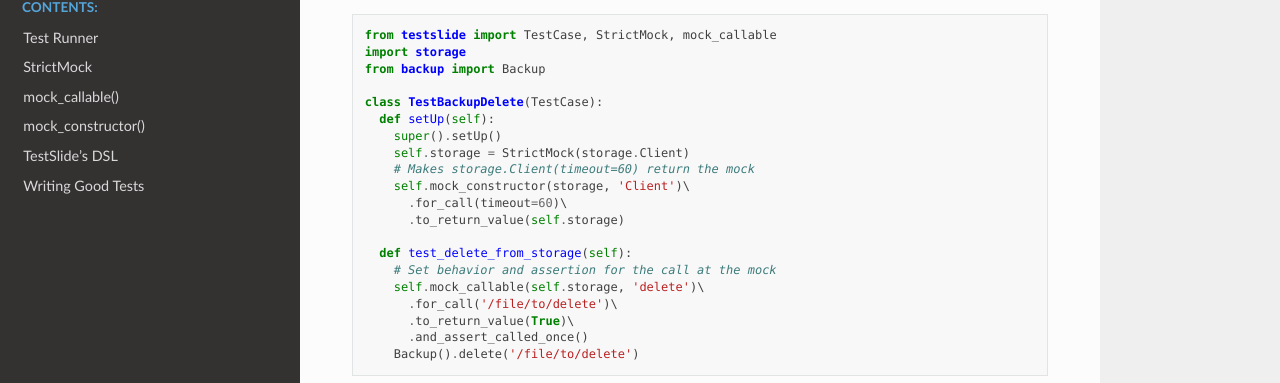
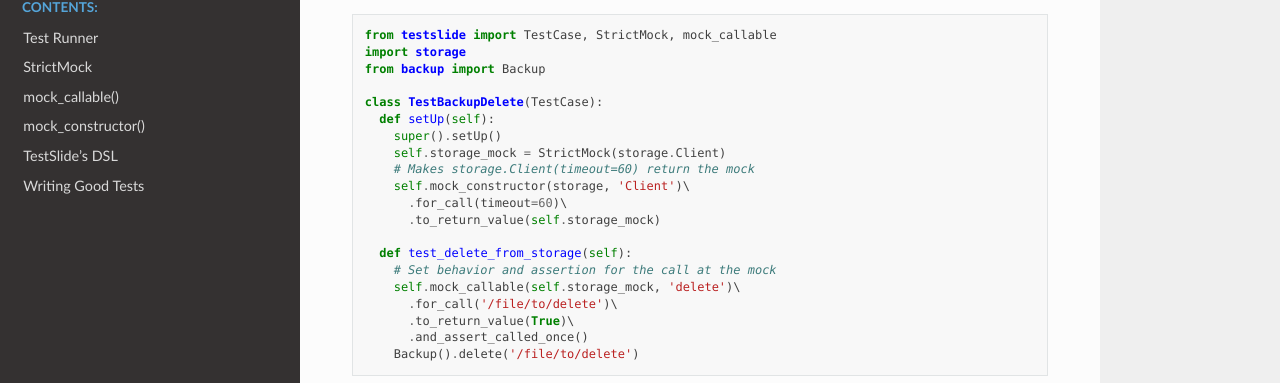
Before and after one commit to facebook/TestSlide, a Sphinx documentation site: the page built from docs/index.rst, in a window 1280 px wide and 900 px high, scrolled down 546 px. Shown: the part 114-497 px from the top of the window. Built offline with Sphinx 7.4.7 and the Read the Docs theme 2.0.0, drawn with Linux system fonts in a browser that asks for light colours.

Commit message:
Rename storage to storage_mock

```diff
--- a/docs/index.rst
+++ b/docs/index.rst
@@ -33,15 +33,15 @@ Write a test case for it ``backup_test.py``:
   class TestBackupDelete(TestCase):
     def setUp(self):
       super().setUp()
-      self.storage = StrictMock(storage.Client)
+      self.storage_mock = StrictMock(storage.Client)
       # Makes storage.Client(timeout=60) return the mock
       self.mock_constructor(storage, 'Client')\
         .for_call(timeout=60)\
-        .to_return_value(self.storage)
+        .to_return_value(self.storage_mock)
 
     def test_delete_from_storage(self):
       # Set behavior and assertion for the call at the mock
-      self.mock_callable(self.storage, 'delete')\
+      self.mock_callable(self.storage_mock, 'delete')\
         .for_call('/file/to/delete')\
         .to_return_value(True)\
         .and_assert_called_once()
```
